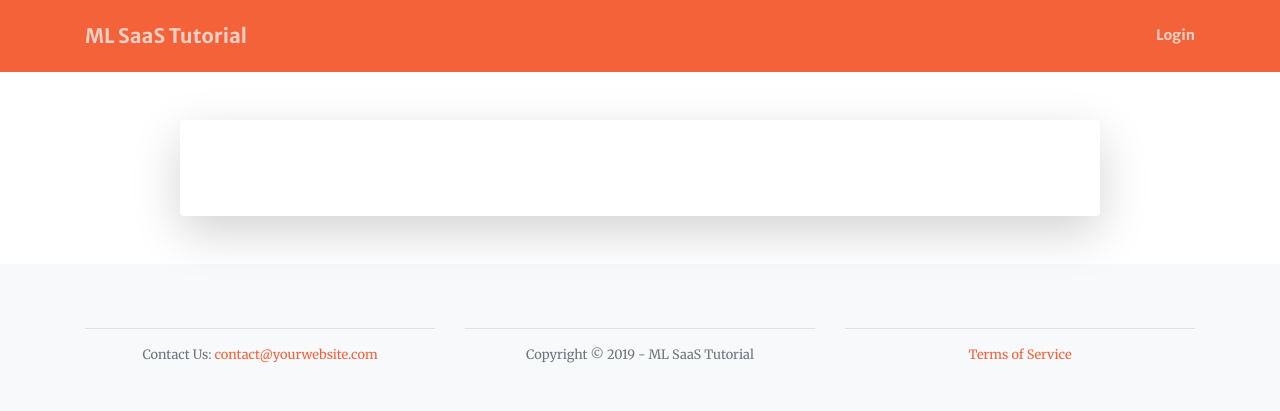
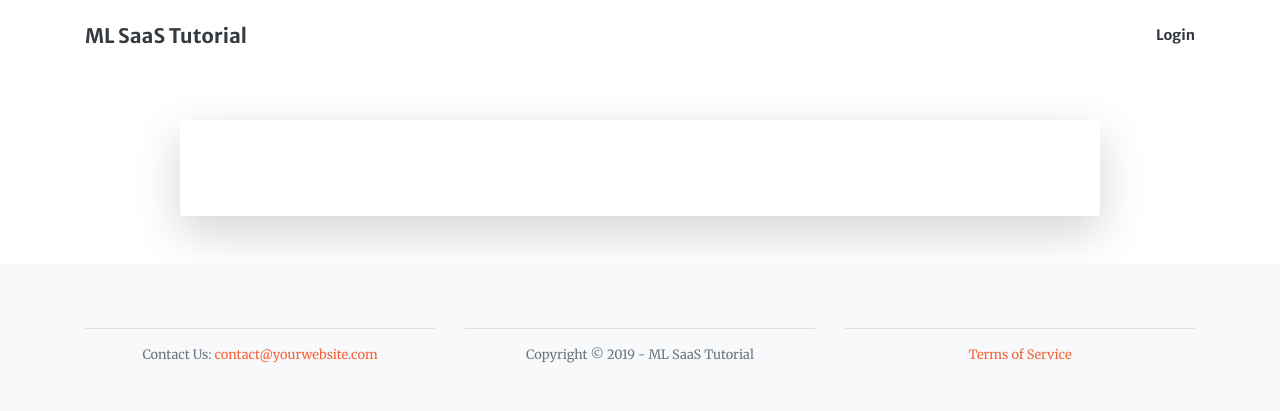
Before and after one commit to casper-hansen/Flask-Stripe-MySQL-Bootstrapped, a Flask app: template frontend/templates/base_templates/page_base.html in a window 1280 px wide. Shown: the top 411 px of the page. Run offline with Flask 2, Linux system fonts and the light colour scheme; the template is opened without the code that fills it, so the values that code supplies are empty; parts of the project's set-up code (start-up, migrations or seed data) failed here and were passed over; some libraries are stand-ins or nearby versions.

Commit message:
Changed page base background color of nav bar

```diff
--- a/frontend/templates/base_templates/page_base.html
+++ b/frontend/templates/base_templates/page_base.html
@@ -17,9 +17,9 @@ id="page-top"
 
 {% block content %}
 <!-- Navigation -->
-<nav class="navbar navbar-expand-lg navbar-dark bg-primary py-3" id="mainNav">
+<nav class="navbar navbar-expand-lg navbar-dark py-3" id="mainNav">
   <div class="container">
-    <a class="navbar-brand js-scroll-trigger" href="/">ML SaaS Tutorial</a>
+    <a class="navbar-brand js-scroll-trigger text-dark" href="/">ML SaaS Tutorial</a>
     <button class="navbar-toggler navbar-toggler-right" type="button" data-toggle="collapse" data-target="#navbarResponsive" aria-controls="navbarResponsive" aria-expanded="false" aria-label="Toggle navigation">
       <span class="navbar-toggler-icon"></span>
     </button>
@@ -27,11 +27,11 @@ id="page-top"
       <ul class="navbar-nav ml-auto my-2 my-lg-0">
           {% if is_authenticated %}
           <li class="nav-item">
-            <a class="nav-link" href="/dashboard">Back To Dashboard</a>
+            <a class="nav-link text-dark" href="/dashboard">Back To Dashboard</a>
           </li>
           {% else %}
           <li class="nav-item">
-            <a class="nav-link" href="/login_page">Login</a>
+            <a class="nav-link text-dark" href="/login_page">Login</a>
           </li>
           {% endif %}
 
```
